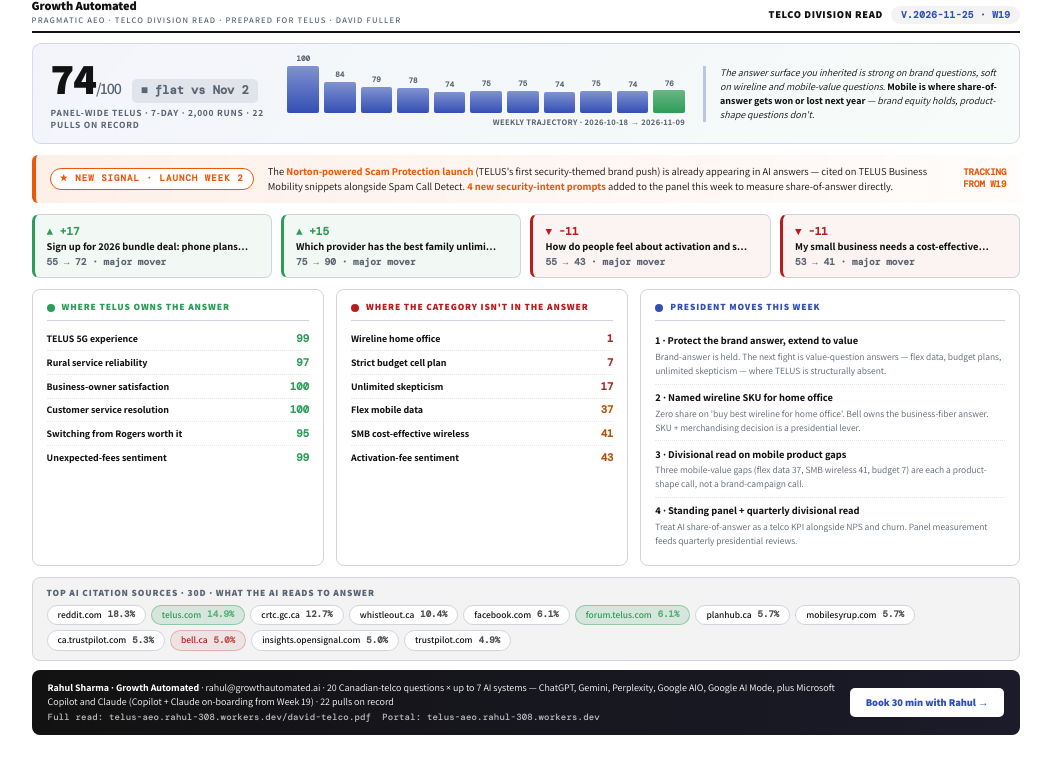
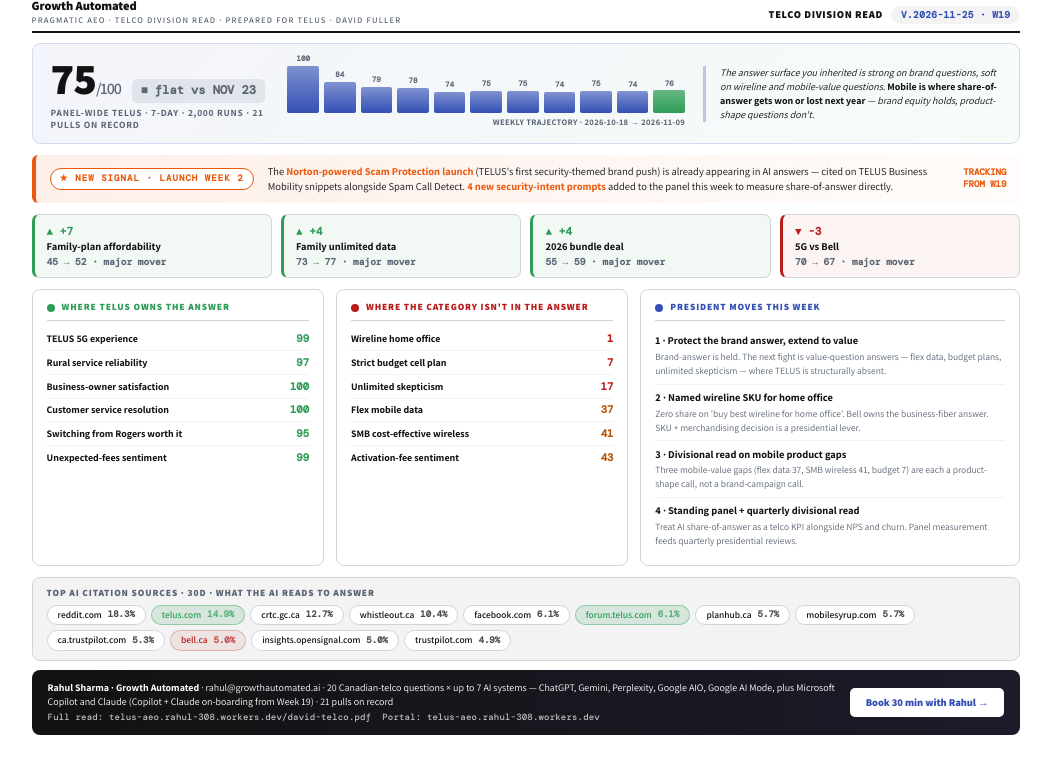
Before and after one commit to rsharma-oss/Telus-Answer-Engine-Optimization, a plain HTML site: page david-telco.html in a window 1280 px wide. Shown: the whole page, without its empty margins (114-1165 px from the left). Drawn offline with nearby package versions, Linux system fonts and the light colour scheme; a web font is replaced by a local one.

Commit message:
Longitudinal record 2026-11-25 exec band david-telco.html (automated weekly pull)

```diff
--- a/david-telco.html
+++ b/david-telco.html
@@ -115,10 +115,10 @@
 <div class="hero">
   <div>
     <div class="hero-score-wrap">
-      <div class="hero-score">74<small>/100</small></div>
-      <div class="hero-delta">■ flat vs Nov 2</div>
+      <div class="hero-score">75<small>/100</small></div>
+      <div class="hero-delta">■ flat vs NOV 23</div>
     </div>
-    <div class="hero-label">Panel-wide TELUS · 7-day · 2,000 runs · 22 pulls on record</div>
+    <div class="hero-label">Panel-wide TELUS · 7-day · 2,000 runs · 21 pulls on record</div>
   </div>
   <div>
     <div class="spark"><div class="b" data-v="100" style="height:90%"></div><div class="b" data-v="84" style="height:59%"></div><div class="b" data-v="79" style="height:49%"></div><div class="b" data-v="78" style="height:47%"></div><div class="b" data-v="74" style="height:40%"></div><div class="b" data-v="75" style="height:42%"></div><div class="b" data-v="75" style="height:42%"></div><div class="b" data-v="74" style="height:40%"></div><div class="b" data-v="75" style="height:42%"></div><div class="b" data-v="74" style="height:41%"></div><div class="b latest" data-v="76" style="height:43%"></div></div><div class="spark-caption">Weekly trajectory · 2026-10-18 → 2026-11-09</div>
@@ -136,10 +136,10 @@
   <div class="norton-cta">TRACKING<br>FROM W19</div>
 </div>
 <div class="movers">
-  <div class="mover up"><span class="delta">▲ +17</span><span class="label">Sign up for 2026 bundle deal: phone plans…</span><span class="score">55 → 72 · major mover</span></div>
-  <div class="mover up"><span class="delta">▲ +15</span><span class="label">Which provider has the best family unlimi…</span><span class="score">75 → 90 · major mover</span></div>
-  <div class="mover down"><span class="delta">▼ -11</span><span class="label">How do people feel about activation and s…</span><span class="score">55 → 43 · major mover</span></div>
-  <div class="mover down"><span class="delta">▼ -11</span><span class="label">My small business needs a cost-effective…</span><span class="score">53 → 41 · major mover</span></div>
+  <div class="mover up"><span class="delta">▲ +7</span><span class="label">Family-plan affordability</span><span class="score">45 → 52 · major mover</span></div>
+  <div class="mover up"><span class="delta">▲ +4</span><span class="label">Family unlimited data</span><span class="score">73 → 77 · major mover</span></div>
+  <div class="mover up"><span class="delta">▲ +4</span><span class="label">2026 bundle deal</span><span class="score">55 → 59 · major mover</span></div>
+  <div class="mover down"><span class="delta">▼ -3</span><span class="label">5G vs Bell</span><span class="score">70 → 67 · major mover</span></div>
 </div>
 
 <div class="cols">
@@ -194,7 +194,7 @@
 
 <div class="foot">
   <div class="foot-l">
-    <b>Rahul Sharma · Growth Automated</b> · rahul@growthautomated.ai · 20 Canadian-telco questions × up to 7 AI systems — ChatGPT, Gemini, Perplexity, Google AIO, Google AI Mode, plus Microsoft Copilot and Claude (Copilot + Claude on-boarding from Week 19) · 22 pulls on record<br>
+    <b>Rahul Sharma · Growth Automated</b> · rahul@growthautomated.ai · 20 Canadian-telco questions × up to 7 AI systems — ChatGPT, Gemini, Perplexity, Google AIO, Google AI Mode, plus Microsoft Copilot and Claude (Copilot + Claude on-boarding from Week 19) · 21 pulls on record<br>
     <span class="link">Full read: telus-aeo.rahul-308.workers.dev/david-telco.pdf</span>
     <span class="link">Portal: telus-aeo.rahul-308.workers.dev</span>
   </div>
```
